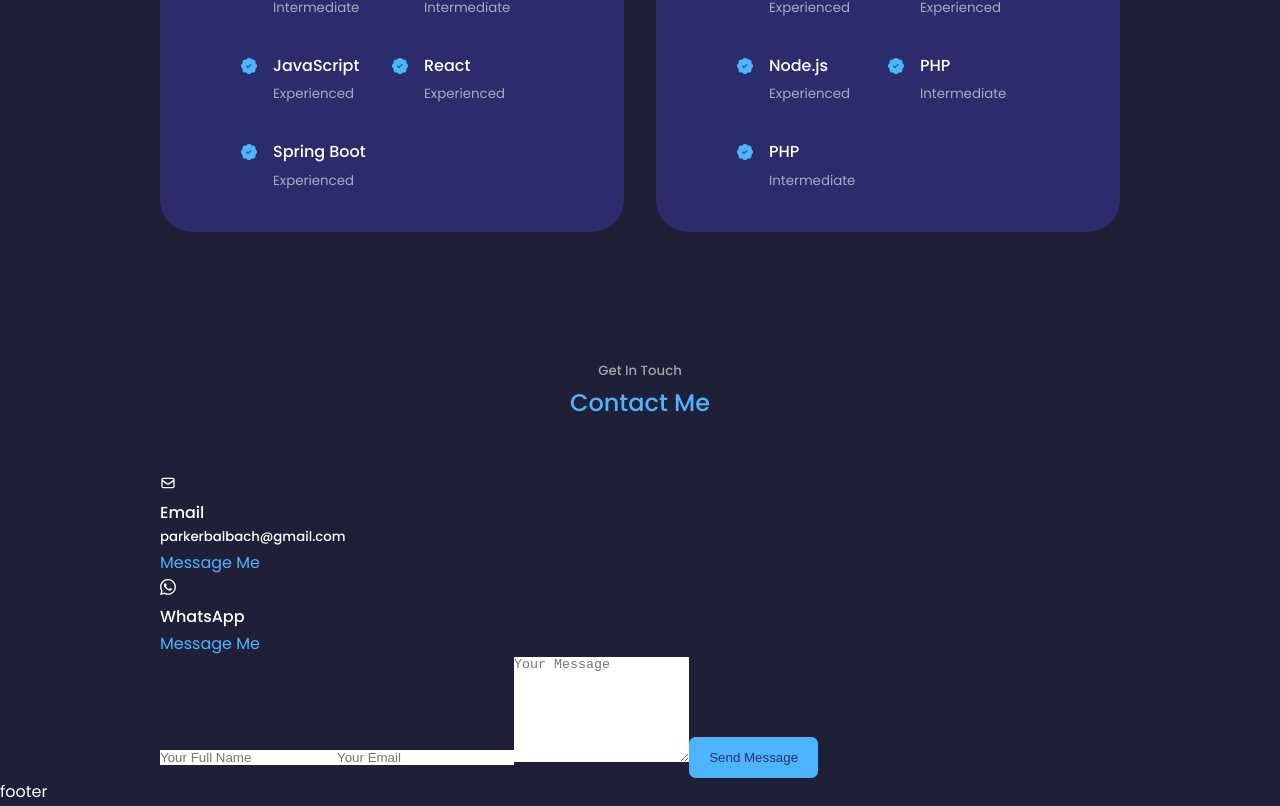
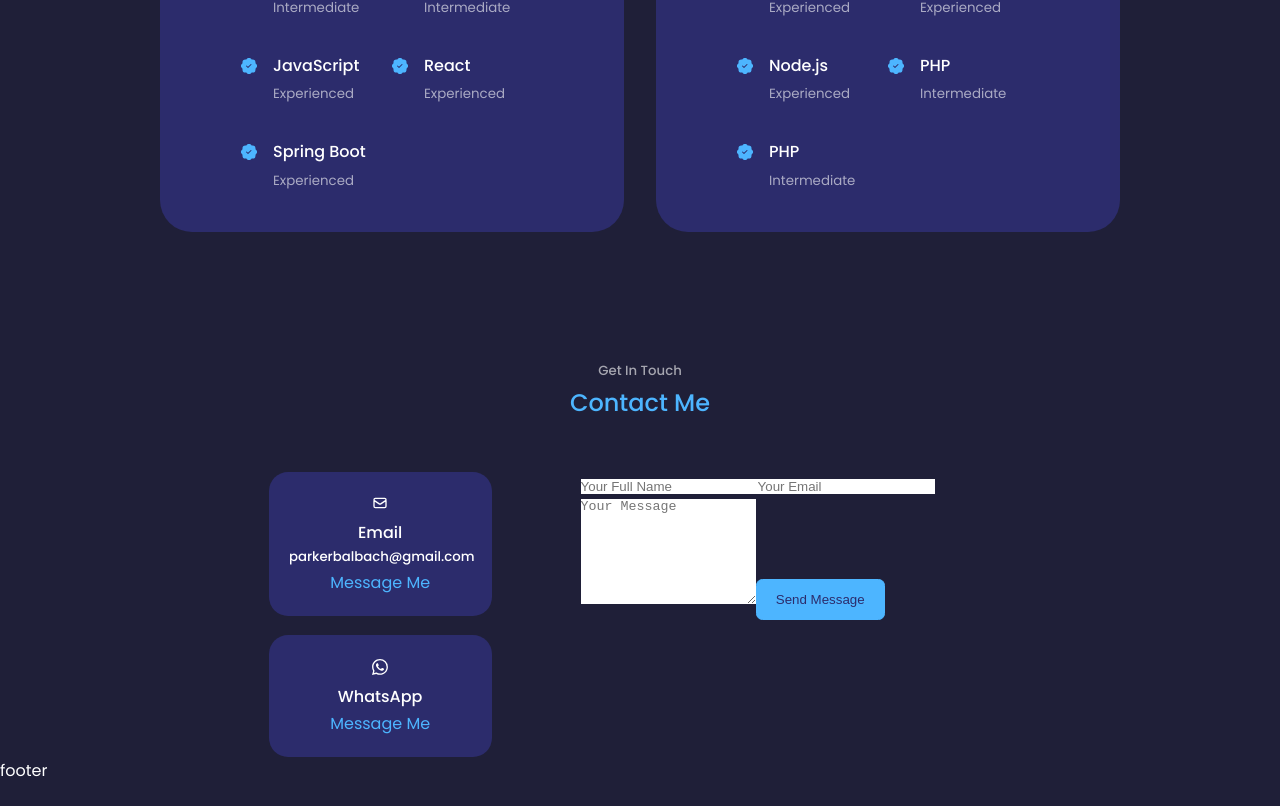
Before and after one commit to ParkerBalbach/online_resume, a React (Create React App) app: page / in a window 1280 px wide. Shown: the part 3248-4054 px from the top of the page. After the commit the page ends 4032 px from the top, so only its background shows below. Built offline with nearby package versions, Linux system fonts and the light colour scheme.

Commit message:
Added css and a class for icons

```diff
--- a/src/components/contact/contact.css
+++ b/src/components/contact/contact.css
@@ -0,0 +1,26 @@
+.container.contact__container {
+    width: 58%;
+    display: grid;
+    grid-template-columns: 30% 58%;
+    gap: 12%;
+}
+
+.contact__options {
+    display: flex;
+    flex-direction: column;
+    gap: 1.2rem;
+}
+
+.contact__option {
+    background: var(--color-light-bg);
+    padding: 1.2rem;
+    border-radius: 1.2rem;
+    text-align: center;
+    border: 1px solid transparent;
+    transform: var(--transition);
+}
+
+.contact__option:hover {
+    background: transparent;
+    border-color: var(--color-primary);
+}
--- a/src/components/contact/contact.jsx
+++ b/src/components/contact/contact.jsx
@@ -12,13 +12,13 @@ const contact = () => {
       <div className='container contact__container'>
         <div className="contact__options">
           <article className='contact__option'>
-            <HiOutlineMail />
+            <HiOutlineMail className='contact__option-icon'/>
             <h4>Email</h4>
             <h5>parkerbalbach@gmail.com</h5>
             <a href='mailto:parkerbalbach@gmail.com' target='_blank' rel='noreferrer'>Message Me</a>
           </article>
           <article className='contact__option'>
-            <BsWhatsapp />
+            <BsWhatsapp className='contact__option-icon'/>
             <h4>WhatsApp</h4>
             <a href='https://api.whatsapp.com/send?phone=12086315383' target='_blank' rel='noreferrer'>Message Me</a>
           </article>
```
